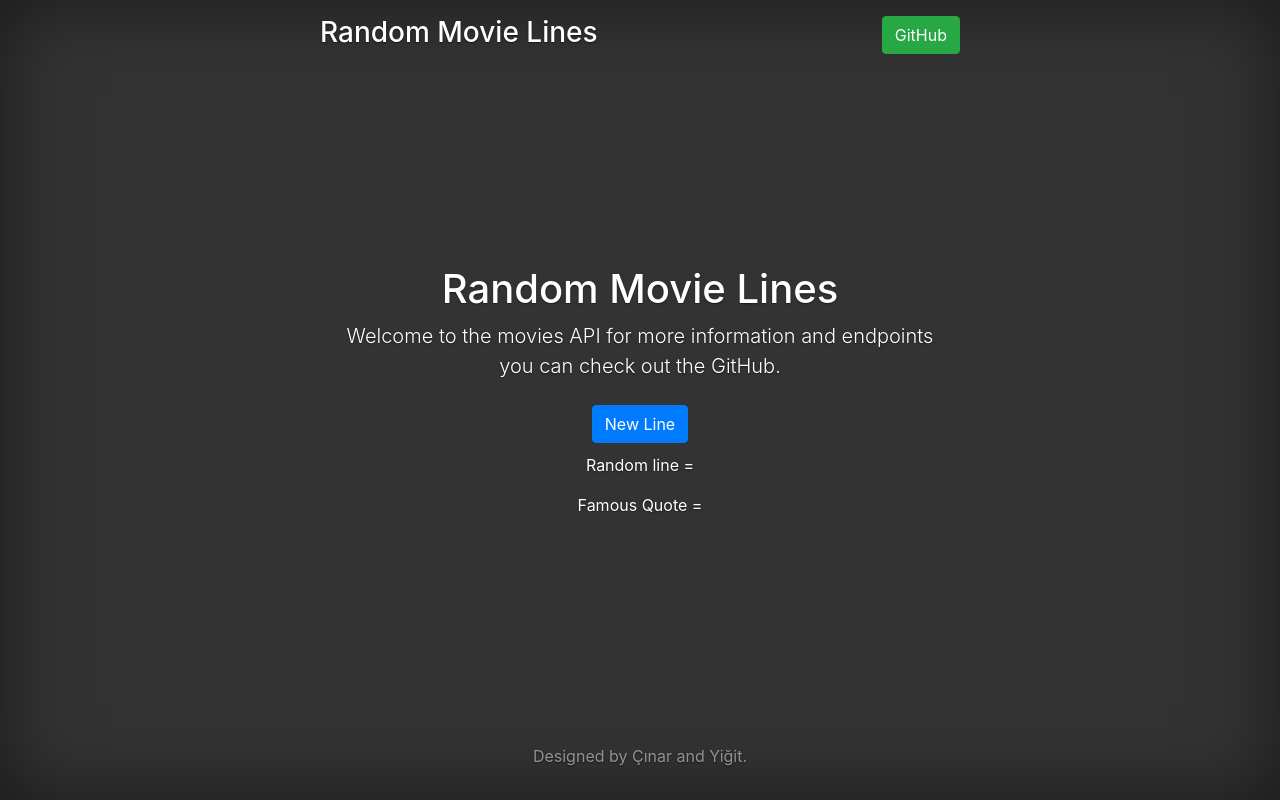
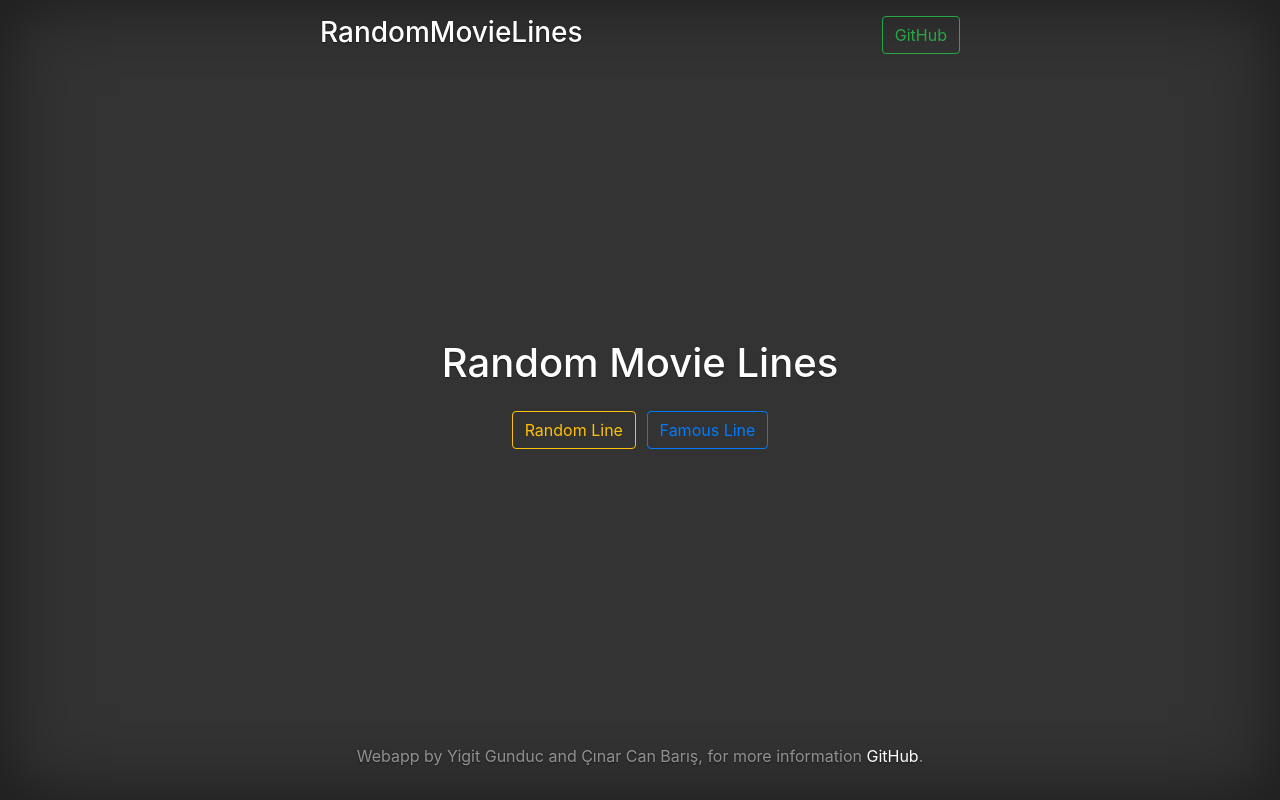
Before and after one commit to YigitGunduc/Random-Movie-Lines, a Flask app: template templates/index.html in a window 1280 px wide. Run offline with Flask 2, Linux system fonts and the light colour scheme; the template is opened without the code that fills it, so the values that code supplies are empty; parts of the project's set-up code (start-up, migrations or seed data) failed here and were passed over.

Commit message:
landing page added

```diff
--- a/templates/index.html
+++ b/templates/index.html
@@ -10,20 +10,9 @@
     <meta name="generator" content="Jekyll v4.1.1">
     <title>Random Movie Lines</title>
 
-    <link rel="canonical" href="https://getbootstrap.com/docs/4.5/examples/cover/">
 
     <!-- Bootstrap core CSS -->
 <link rel="stylesheet" href="https://cdn.jsdelivr.net/npm/bootstrap@4.5.3/dist/css/bootstrap.min.css" integrity="sha384-TX8t27EcRE3e/ihU7zmQxVncDAy5uIKz4rEkgIXeMed4M0jlfIDPvg6uqKI2xXr2" crossorigin="anonymous">
-
-    <!-- Favicons -->
-<link rel="apple-touch-icon" href="/docs/4.5/assets/img/favicons/apple-touch-icon.png" sizes="180x180">
-<link rel="icon" href="/docs/4.5/assets/img/favicons/favicon-32x32.png" sizes="32x32" type="image/png">
-<link rel="icon" href="/docs/4.5/assets/img/favicons/favicon-16x16.png" sizes="16x16" type="image/png">
-<link rel="manifest" href="/docs/4.5/assets/img/favicons/manifest.json">
-<link rel="mask-icon" href="/docs/4.5/assets/img/favicons/safari-pinned-tab.svg" color="#563d7c">
-<link rel="icon" href="/docs/4.5/assets/img/favicons/favicon.ico">
-<meta name="msapplication-config" content="/docs/4.5/assets/img/favicons/browserconfig.xml">
-<meta name="theme-color" content="#563d7c">
 
 
     <style>
@@ -49,9 +38,9 @@
     <div class="cover-container d-flex w-100 h-100 p-3 mx-auto flex-column">
   <header class="masthead mb-auto">
     <div class="inner">
-      <h3 class="masthead-brand">Random Movie Lines</h3>
+      <h3 class="masthead-brand">RandomMovieLines</h3>
       <nav class="nav nav-masthead justify-content-center">
-       <input type="button" class="btn btn-success" value="GitHub" onclick=" relocate_home()">
+       <input type="button" class="btn btn-outline-success" value="GitHub" onclick=" relocate_home()">
 
         <script>
         function relocate_home()
@@ -66,23 +55,28 @@
 
   <main role="main" class="inner cover">
     <h1 class="cover-heading">Random Movie Lines</h1>
-    <p class="lead">Welcome to the movies API for more information and endpoints you can check out the GitHub.</p>
+
     <div class="lead", id='output'></div>
+
+    </p>
     <script>
       function getText(){
-        location.reload()
+         location.href = "http://randommovielines.herokuapp.com/randomlines";
+      }
+    </script>
+    <script>
+      function get(){
+        location.href = "http://randommovielines.herokuapp.com/famousquotes";
       }
     </script>
     <p class="h1">
-      <input type="button" class="btn btn-primary" value="New Line" onclick="getText()">
-    </p>
-    <p>Random line = {{randomLine}}</p>
-    <p>Famous Quote = {{famousLine}}</p>
+      <input type="button" class="btn btn-outline-warning" value="Random Line" onclick="getText()">
+       <input type="button" class="btn btn-outline-primary" value="Famous Line" onclick="get()">
   </main>
 
   <footer class="mastfoot mt-auto">
     <div class="inner">
-      <p>Designed by Çınar and Yiğit.</p>
+        <p>Webapp by Yigit Gunduc and Çınar Can Barış, for more information<a href="https://github.com/YigitGunduc/Random-Movie-Lines"> GitHub</a>.</p>
     </div>
   </footer>
 </div>
```
